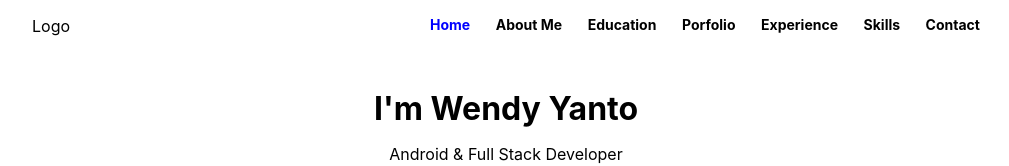
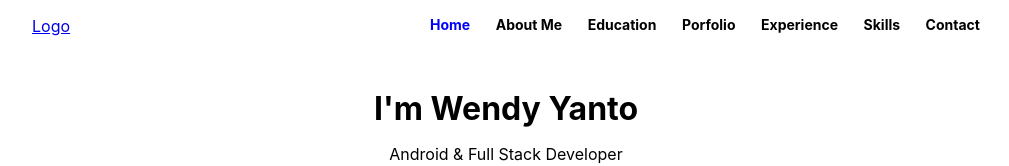
Before and after one commit to WendyYanto/react-personal-website, a React (Create React App) app: page / in a window 1280 px wide. Shown: the top 166 px of the page, without its empty margins (134-1143 px from the left). Built offline with nearby package versions, Linux system fonts and the light colour scheme.

Commit message:
[improvement] refactor and link in default logo

```diff
--- a/src/components/navbar/index.js
+++ b/src/components/navbar/index.js
@@ -2,6 +2,7 @@ import React from 'react'
 import './index.scss'
 import config from 'config'
 import NavbarItem from './navbar-item'
+import { Link } from 'react-router-dom'
 
 const ITEMS = config.navbar_items
 
@@ -12,7 +13,9 @@ const Navbar = () => {
 
   return (
     <div className='navbar'>
-      <div className='navbar__title'>Logo</div>
+      <div className='navbar__title'>
+        <Link to="/">Logo</Link>
+      </div>
       <ul className='navbar__items'>{renderItems()}</ul>
     </div>
   )
--- a/src/components/navbar/navbar-item/index.js
+++ b/src/components/navbar/navbar-item/index.js
@@ -7,12 +7,12 @@ import './index.scss'
 const NavbarItem = ({ name, history }) => {
   const query = useQuery()
   const sectionQuery = query.get('section') || 'home'
-  const itemClass = name.toLowerCase().trim().split(' ').join('-')
-  const activeClass = sectionQuery === itemClass ? 'active' : ''
+  const section = name.toLowerCase().trim().split(' ').join('-')
+  const activeClass = sectionQuery === section ? 'active' : ''
 
   const handleClick = () => {
     history.push({
-      search: `section=${itemClass}`
+      search: `section=${section}`
     })
   }
 
```
